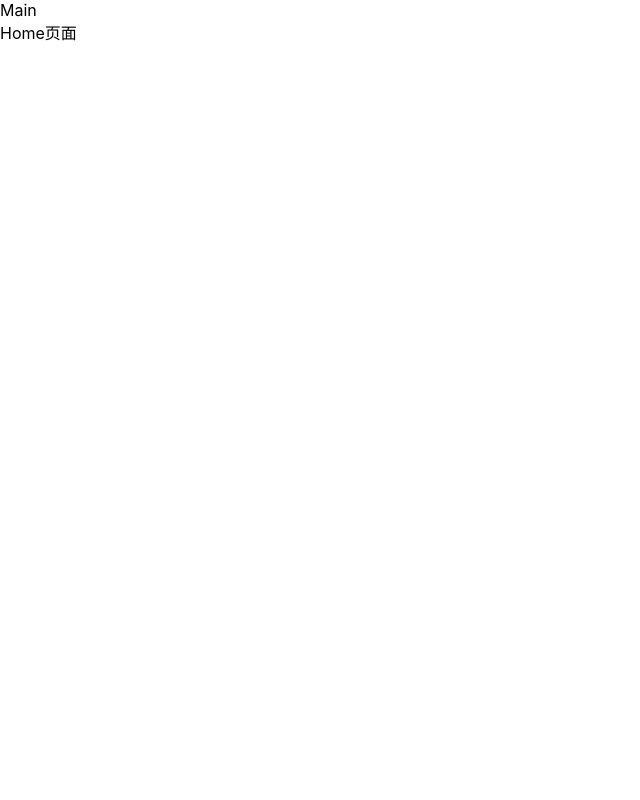
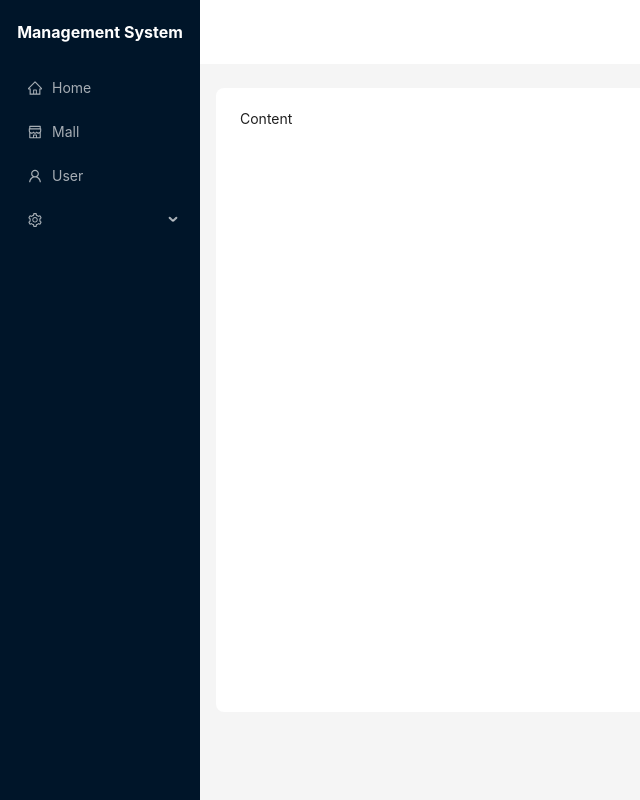
Before and after one commit to LeoZhan-lab/my-app, a React (Create React App) app: page / in a window 1280 px wide. Before the commit this address led to /home. Shown: the whole page, without its empty margins (0-640 px from the left). Built offline with nearby package versions, Linux system fonts and the light colour scheme.

Commit message:
aside menu

```diff
--- a/package.json
+++ b/package.json
@@ -6,6 +6,7 @@
     "@testing-library/jest-dom": "^5.17.0",
     "@testing-library/react": "^13.4.0",
     "@testing-library/user-event": "^13.5.0",
+    "antd": "^5.20.5",
     "react": "^18.3.1",
     "react-dom": "^18.3.1",
     "react-router-dom": "^6.22.2",
--- /dev/null
+++ b/src/components/commonAside/index.js
@@ -0,0 +1,52 @@
+import React from "react";
+import MenuConfig from '../../config'
+import * as Icon from '@ant-design/icons';
+
+import { Button, Layout, Menu, theme } from 'antd';
+
+const { Header, Sider, Content } = Layout;
+
+//
+const iconToElement = (name) => React.createElement(Icon[name])
+//
+const items = MenuConfig.map((icon) => {
+
+    //There are no submenus
+    const child = {
+        key: icon.path,
+        icon: iconToElement(icon.icon),
+        label: icon.label
+    }
+    //There are submenus
+    if(icon.children){
+        child.children = icon.children.map(item => {
+            return{
+                key: item.path,
+                label: item.label
+            }
+        })
+    }
+    return child
+})
+
+
+
+const CommonAside = () => {
+    return(
+        <Sider trigger={null} collapsible >
+                <h3 className="app-name">Management System </h3>
+                {/* <div className="demo-logo-vertical" /> */}
+                <Menu
+                    theme="dark"
+                    mode="inline"
+                    defaultSelectedKeys={['1']}
+                    items={items}
+                    style={{
+                        height: '100%'
+                    }}
+                />
+            </Sider>
+    )
+}
+
+export default  CommonAside;
--- /dev/null
+++ b/src/config/index.js
@@ -0,0 +1,45 @@
+import { icons } from "antd/es/image/PreviewGroup";
+import { Children } from "react";
+
+export default [
+    {
+        path: '/home',
+        name: 'home',
+        label: 'Home',
+        icon: 'HomeOutlined',
+        url: '/home/index'
+    },
+    {
+        path: '/mall',
+        name: 'mall',
+        label: 'Mall',
+        icon: 'ShopOutlined',
+        url: '/mall/index'
+    },
+    {
+        path: '/user',
+        name: 'user',
+        label: 'User',
+        icon: 'UserOutlined',
+        url: '/user/index'
+    },
+    {
+        path: '/other',
+        name: 'Other',
+        icon: 'SettingOutlined',
+        children: [
+            {
+                path: '/other/pageOne',
+                name: 'page1',
+                label: 'Page 1',
+                icon: 'SettingOutlined',
+            },
+            {
+                path: '/other/pageTwo',
+                name: 'page2',
+                label: 'Page 2',
+                icon: 'SettingOutlined',
+            }
+        ]
+    }
+]
--- a/src/index.css
+++ b/src/index.css
@@ -1,4 +1,4 @@
-body {
+/* body {
   margin: 0;
   font-family: -apple-system, BlinkMacSystemFont, 'Segoe UI', 'Roboto', 'Oxygen',
     'Ubuntu', 'Cantarell', 'Fira Sans', 'Droid Sans', 'Helvetica Neue',
@@ -10,4 +10,91 @@
 code {
   font-family: source-code-pro, Menlo, Monaco, Consolas, 'Courier New',
     monospace;
+} */
+
+html, body, div, span, applet, object, iframe,
+h1,h2,h3,h4,h5,p, blockquote,  pre, a, abbr, acronym,
+address, big, cite, code,  del, dfn, em, img, ins, kbd, q, s,
+samp, small, strike, strong, sub, sup, tt, var, b,u,i,center,
+dl,ol,ul,dt,dd,li,
+fieldset,form,label,legend,table,caption,tbody,tfoot,thead,tr,th,td,
+article,aside,canvas,details,embed,figure,figcaption,footer,header,hgroup,
+menu,nav,output,ruby,section,summary,time,mark,audio,video{
+  margin: 0;
+  padding: 0;
+  border: 0;
+  font-size: 100%;
+  font: inherit;
+  vertical-align: baseline;
+  box-sizing: border-box;
 }
+
+
+article, aside, details, figcaption, figure,
+footer, header, hgroup, menu, nav, section{
+  display: block;
+}
+
+body{
+  line-height: 1;
+}
+
+ol, ul{
+  list-style: none;
+}
+
+blockquote, q{
+  quotes: none;
+}
+
+
+a, a:hover{
+  color:inherit;
+  text-decoration: none;
+}
+
+table{
+  border-collapse: collapse;
+  border-spacing: 0;
+}
+
+html, body{
+  width: 100%;
+  background-color: #f5f5f5;
+  font-family: 'PingFangSC-Light', 'PingFang SC', 'STHeitiSC-Light', 'Arial';
+}
+
+.fl{
+  float: left;
+}
+
+.fr{
+  float: right;
+  .button-group-item{
+    padding-left: 3px;
+  }
+}
+
+.clearfix{
+  zoom: 1;
+  &::after{
+    display: block;
+    clear: both;
+    content: "";
+    visibility: hidden;
+    height: 0;
+  }
+}
+
+.main-container{
+  min-height: calc(100vh - 64px);
+}
+
+.main-container .app-name {
+  background-color: #001529;
+  text-align: center;
+  color: #fff;
+  line-height: 64px;
+  font-weight: bold;
+  font-size: 16px;
+}
--- a/src/pages/main.js
+++ b/src/pages/main.js
@@ -1,13 +1,84 @@
 import React from "react";
 import { Outlet } from "react-router-dom";
+import {
+    MenuFoldOutlined,
+    MenuUnfoldOutlined,
+    UploadOutlined,
+    UserOutlined,
+    VideoCameraOutlined,
+} from '@ant-design/icons';
+import { Button, Layout, Menu, theme } from 'antd';
+import CommonAside from "../components/commonAside";
 
+const { Header, Sider, Content } = Layout;
 
 const Main = () => {
-    return(
-        <div>
-            Main
-            <Outlet />
-        </div>
+    // const [collapsed, setCollapsed] = useState(false);
+    const {
+        token: { colorBgContainer, borderRadiusLG },
+    } = theme.useToken();
+    return (
+        <Layout className="main-container">
+            {/* <Sider trigger={null} collapsible collapsed={collapsed}>
+                <h3 className="app-name">Management System </h3>
+                <Menu
+                    theme="dark"
+                    mode="inline"
+                    defaultSelectedKeys={['1']}
+                    items={[
+                        {
+                            key: '1',
+                            icon: <UserOutlined />,
+                            label: 'nav 1',
+                        },
+                        {
+                            key: '2',
+                            icon: <VideoCameraOutlined />,
+                            label: 'nav 2',
+                        },
+                        {
+                            key: '3',
+                            icon: <UploadOutlined />,
+                            label: 'nav 3',
+                        },
+                    ]}
+                    style={{
+                        height: '100%'
+                    }}
+                />
+            </Sider> */}
+            <CommonAside />
+            <Layout>
+                <Header
+                    style={{
+                        padding: 0,
+                        background: colorBgContainer,
+                    }}
+                >
+                    <Button
+                        type="text"
+                        // icon={collapsed ? <MenuUnfoldOutlined /> : <MenuFoldOutlined />}
+                        // onClick={() => setCollapsed(!collapsed)}
+                        style={{
+                            fontSize: '16px',
+                            width: 64,
+                            height: 64,
+                        }}
+                    />
+                </Header>
+                <Content
+                    style={{
+                        margin: '24px 16px',
+                        padding: 24,
+                        minHeight: 280,
+                        background: colorBgContainer,
+                        borderRadius: borderRadiusLG,
+                    }}
+                >
+                    Content
+                </Content>
+            </Layout>
+        </Layout>
     );
 };
 
--- a/src/router/index.js
+++ b/src/router/index.js
@@ -1,5 +1,5 @@
 import { Children, Component } from "react";
-import { createBrowserRouter, Navigate } from "react-router-dom";
+import { createBrowserRouter, Navigate, redirect } from "react-router-dom";
 import Main from "../pages/main";
 import Home from "../pages/home";
 import Mall from "../pages/mall";
@@ -15,6 +15,7 @@
             {
                 path: '/',
                 element: <Navigate to="home" replace/>
+                // redirectTo: "home"
             },
             {
                 path: 'home',
```
Also changed, not shown: 1 other file (tests, documents, lock files or other folders).
